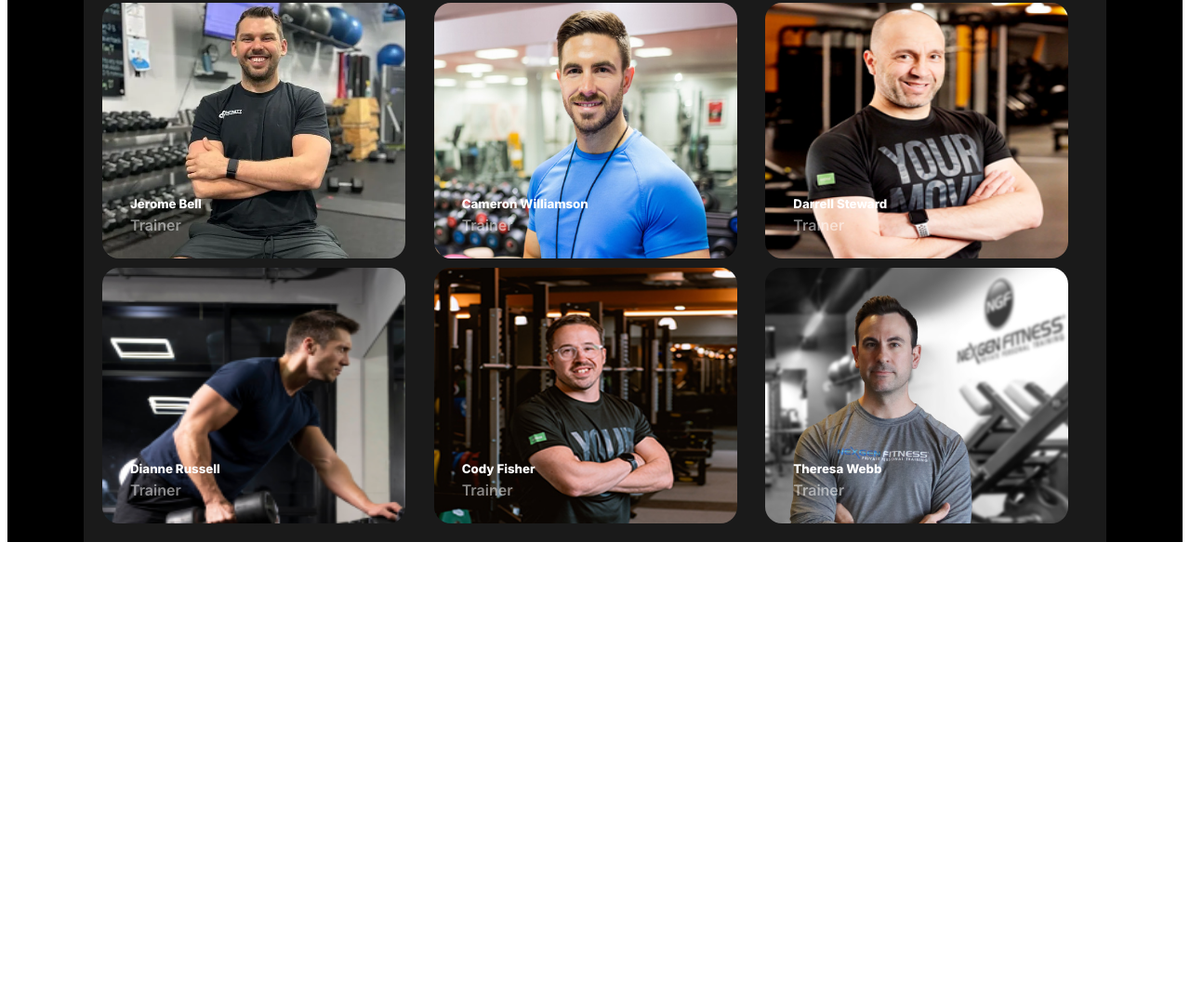
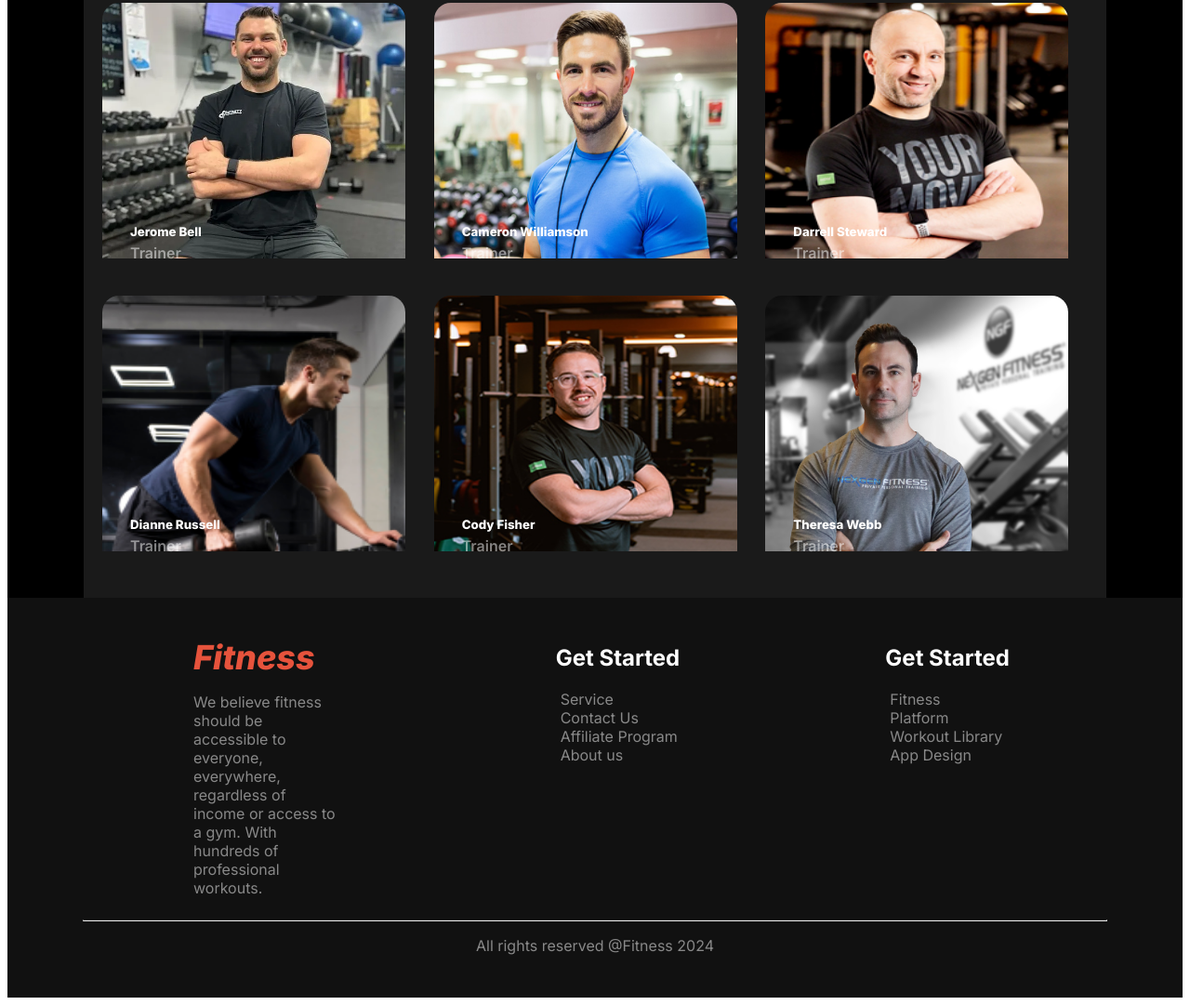
Before and after one commit to NishatRealm/fitness-chart, a plain HTML site: page index.html in a window 1280 px wide. Shown: the part 2552-3633 px from the top of the page at 93% size. Before the commit the page ends 3155 px from the top, so only its background shows below. Drawn offline with Linux system fonts and the light colour scheme; a web font is replaced by a local one.

Commit message:
added footer and its responsiveness

```diff
--- a/index.html
+++ b/index.html
@@ -222,10 +222,45 @@
                 </div>
             </div>
         </div>
+
+        <!--  -->
     </section>
     </main>
     <footer>
+        <!-- footer and about -->
+        <section class="footer-section bg-color">
+            <div class="footer-container">
+                <div class="content-1">
+                    <h1 class=" logo brand">Fitness</h1>
+                    <p class="tagline text-secondary">
+                        We believe fitness should be accessible to everyone, everywhere, regardless of income or access to a gym. With hundreds of professional workouts.
+                    </p>
+                </div>
+            <div class="content-2">
+                <h2 class="text-nav c2-header">Get Started</h2>
+                    <ul class="content-list1 text-secondary">
+                        <li>Service</li>
+                        <li>Contact Us</li>
+                        <li>Affiliate Program</li>
+                        <li>About us</li>
+                    </ul>
 
+            </div>
+            <div class="content-3">
+                <h2 class="text-nav c2-header">Get Started</h2>
+                <ul class="content-list1 text-secondary">
+                    <li>Fitness</li>
+                    <li>Platform</li>
+                    <li>Workout Library</li>
+                    <li>App Design</li>
+                </ul>
+            </div>
+        </div>
+        <hr>
+        <div class="footer-bottom">
+            <p class="text-secondary ">All rights reserved @Fitness 2024</p>
+        </div>
+        </section>
     </footer>
 </body>
 </html>
--- a/styles/responsive.css
+++ b/styles/responsive.css
@@ -1,5 +1,6 @@
 /* Responsiveness for small devices */
 @media screen and (max-width: 576px) {
+
     /* responsiveness of banner section */
     .navbar {
         flex-direction: row;
@@ -187,4 +188,19 @@ button {
 .member{
     margin-left: 10px;
 }
+
+/* footer section responsiveness */
+.footer-container{
+    grid-template-columns: repeat(1,1fr);
+
+    justify-content: left;
+    margin-left: 0;
 }
+.content-1{
+    margin-left: 15px;
+}
+.tagline{
+    margin-left: 20px;
+    width: 320px;
+}
+}
--- a/styles/style.css
+++ b/styles/style.css
@@ -1,10 +1,12 @@
 body{
   font-family: 'Inter', sans-serif;
+  overflow-x: hidden;
 }
 /* shared styles */
 .display-flex{
   display: flex;
 }
+
 .bg-color{
   background-color: rgba(17, 17, 17, 1);
 }
@@ -314,6 +316,8 @@ select {
   background-color: rgba(255, 255, 255, 0.1);
   gap: 10px;
   padding: 20px;
+  margin-bottom: 0;
+
 }
 
 .member {
@@ -326,6 +330,7 @@ select {
   height: 275px;
   border-radius: 18px;
   display: block;
+  padding-bottom: 30px;
 }
 
 .info {
@@ -348,3 +353,37 @@ select {
   margin-top: 5px;
   font-weight: 600;
 }
+/* footer related styles */
+.footer-container{
+  display: grid;
+  grid-template-columns: repeat(3,1fr);
+  margin-left: 200px;
+  padding-top: 30px;
+  gap: 0;
+}
+.logo{
+  margin-top: 12px;
+  margin-bottom: 0;
+
+}
+.content-1{
+  margin-right: 200px;
+}
+.c2-header{
+  margin-left: 35px;
+}
+.content-list1{
+  list-style-type: none;
+
+
+}
+.footer-bottom {
+  justify-content: center;
+  text-align: center;
+  padding-bottom: 30px;
+
+}
+hr{
+  width: 1100px;
+  border-top: 1px solid rgba(255, 255, 255, 0.1);
+}
```
